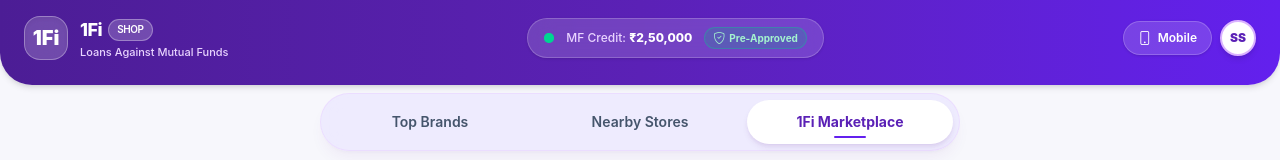
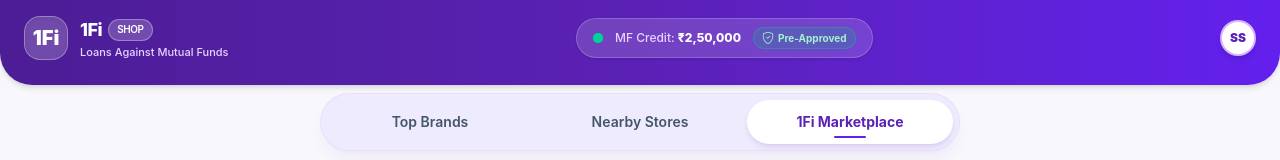
Before and after one commit to shobhitsh03/1fi, a React (Vite) app: page / in a window 1280 px wide. Shown: the top 160 px of the page. Built offline with nearby package versions, Linux system fonts and the light colour scheme.

Commit message:
commit 5

```diff
--- a/src/App.jsx
+++ b/src/App.jsx
@@ -10,7 +10,6 @@ import { marketplaceApi } from './services/apiService';
 export default function App() {
   const [activeMainTab, setActiveMainTab] = useState('shop');
   const [activeShopTab, setActiveShopTab] = useState('marketplace');
-  const [deviceFrame, setDeviceFrame] = useState(false);
 
   const [userPortfolio, setUserPortfolio] = useState({
     name: "Shobhit Shukla",
@@ -42,37 +41,13 @@ export default function App() {
   };
 
   return (
-    <div className={`min-h-screen ${deviceFrame ? 'bg-slate-900 sm:py-8' : 'bg-[#f7f7fc]'} text-slate-800 flex flex-col selection:bg-purple-200 selection:text-[#5b21b6] font-sans antialiased transition-colors duration-300`}>
+    <div className="min-h-screen bg-[#f7f7fc] text-slate-800 flex flex-col selection:bg-purple-200 selection:text-[#5b21b6] font-sans antialiased">
 
-      {/* App Container - Responsive Mobile Frame vs Full Screen */}
-      <div className={`mx-auto w-full transition-all duration-300 flex-1 flex flex-col bg-[#f7f7fc] ${
-        deviceFrame
-          ? 'max-w-full sm:max-w-[430px] rounded-none sm:rounded-[48px] border-0 sm:border-[10px] border-slate-950 shadow-none sm:shadow-2xl overflow-hidden min-h-screen sm:min-h-[860px] ring-0 sm:ring-1 sm:ring-white/20'
-          : 'max-w-7xl'
-      }`}>
-
-        {/* Realistic Mobile Status Bar / Dynamic Island for Mobile Frame View on Desktop */}
-        {deviceFrame && (
-          <div className="hidden sm:flex items-center justify-between px-6 pt-3 pb-1 bg-[#4c1d95] text-white text-[11px] font-semibold tracking-tight select-none">
-            <span>9:41</span>
-            {/* Dynamic Island Cutout */}
-            <div className="w-24 h-4 bg-slate-950 rounded-full flex items-center justify-center">
-              <div className="w-2 h-2 rounded-full bg-slate-900 ml-auto mr-2"></div>
-            </div>
-            <div className="flex items-center gap-1.5 text-xs">
-              <i className="bi bi-reception-4"></i>
-              <i className="bi bi-wifi"></i>
-              <i className="bi bi-battery-full text-sm"></i>
-            </div>
-          </div>
-        )}
+      {/* App Container - Naturally responsive across all screen sizes */}
+      <div className="max-w-7xl mx-auto w-full flex-1 flex flex-col">
 
         {/* Global Header */}
-        <Header
-          userPortfolio={userPortfolio}
-          deviceFrame={deviceFrame}
-          setDeviceFrame={setDeviceFrame}
-        />
+        <Header userPortfolio={userPortfolio} />
 
         {/* Main Content Body */}
         <main className="flex-1 p-3 sm:p-6 space-y-4 sm:space-y-6 pb-24 sm:pb-28">
--- a/src/components/Header.jsx
+++ b/src/components/Header.jsx
@@ -1,10 +1,6 @@
 import React from 'react';
 
-export default function Header({
-  userPortfolio,
-  deviceFrame,
-  setDeviceFrame
-}) {
+export default function Header({ userPortfolio }) {
   return (
     <header className="relative bg-gradient-to-r from-[#4c1d95] via-[#5b21b6] to-[#6320ee] text-white px-3 sm:px-6 pt-3 sm:pt-4 pb-5 sm:pb-6 shadow-md rounded-b-[24px] sm:rounded-b-[32px]">
       <div className="max-w-7xl mx-auto flex items-center justify-between gap-2 sm:gap-4">
@@ -44,23 +40,8 @@ export default function Header({
           <span className="font-extrabold text-white">₹{(userPortfolio.availableCreditLimit / 100000).toFixed(1)}L</span>
         </div>
 
-        {/* Action Controls & Avatar - Ultra Responsive Mobile View Toggle */}
+        {/* User Profile Avatar */}
         <div className="flex items-center gap-1.5 sm:gap-2 shrink-0">
-          <button
-            onClick={() => setDeviceFrame(!deviceFrame)}
-            className={`flex items-center gap-1.5 px-2.5 sm:px-3.5 py-1.5 rounded-full text-[11px] sm:text-xs transition-all duration-200 border shadow-sm ${
-              deviceFrame
-                ? 'bg-white text-[#5b21b6] border-white font-extrabold shadow-md'
-                : 'bg-white/15 hover:bg-white/25 text-white border-white/20 font-medium'
-            }`}
-            title={deviceFrame ? "Switch to Full Screen View" : "Switch to Mobile App View"}
-          >
-            <i className={`bi ${deviceFrame ? "bi-display" : "bi-phone"} text-xs sm:text-sm`}></i>
-            <span className="inline font-semibold">
-              {deviceFrame ? "Desktop" : "Mobile"}
-            </span>
-          </button>
-
           <div className="w-8 h-8 sm:w-9 sm:h-9 rounded-full bg-white text-[#5b21b6] font-black text-xs flex items-center justify-center shadow-md border-2 border-purple-300 shrink-0">
             SS
           </div>
```
